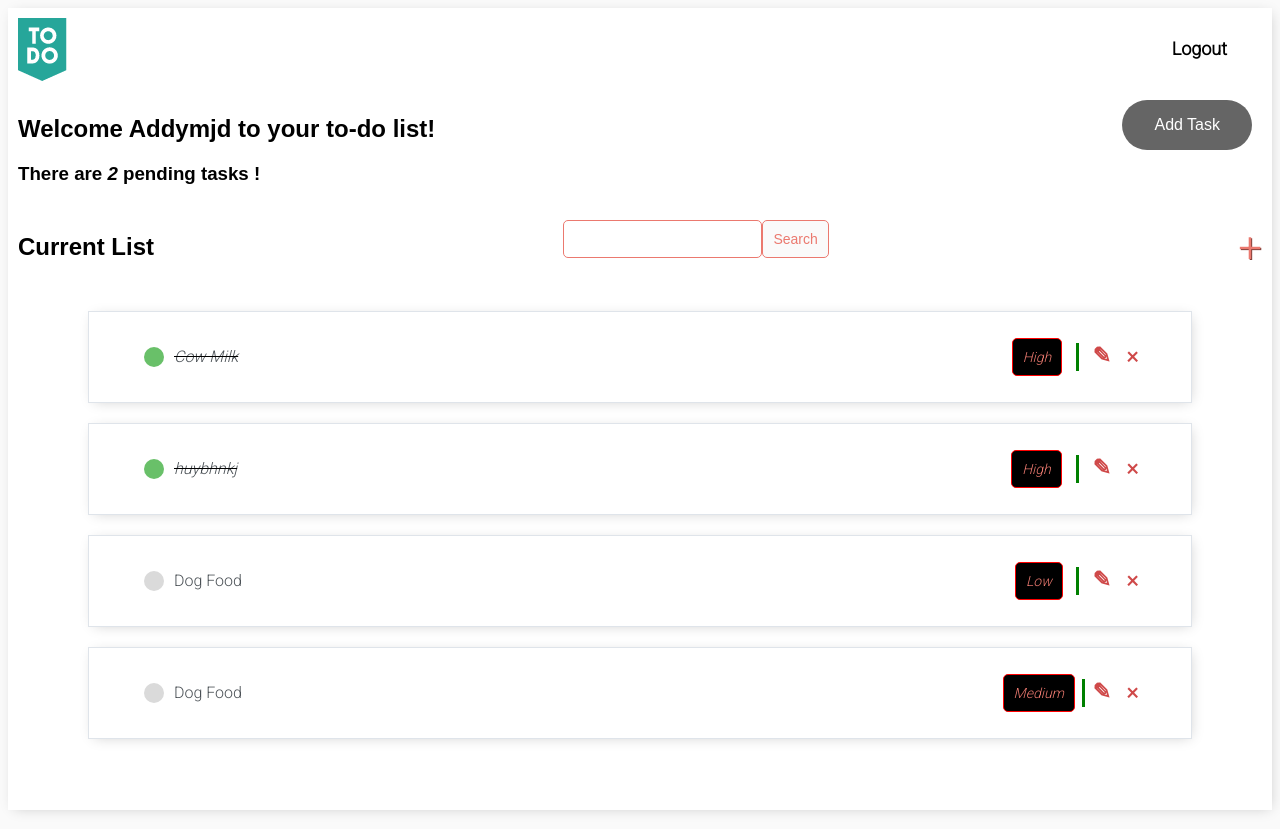
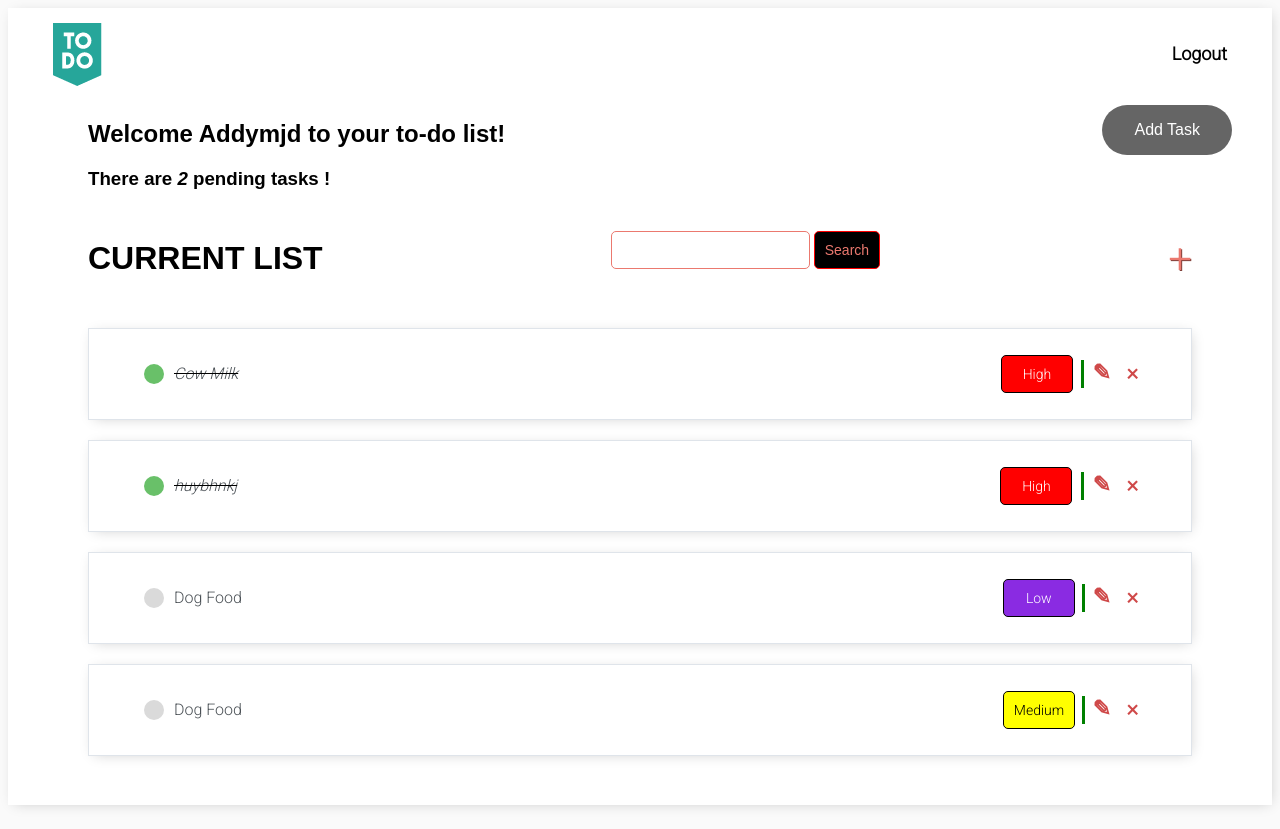
Before and after one commit to abdullahmujahidali/ToDoApp-Project, a Django app: page / in a window 1280 px wide. After the commit the page ends 808 px from the top, so only its background shows below. Run offline with Django 3.2, Linux system fonts and the light colour scheme; a user stored in the database is signed in; data comes from the database, SQL or seed files in the repository; both versions use the stored data as it was after the commit.

Commit message:
Search Function Modified

```diff
--- a/useend/static/css/style.css
+++ b/useend/static/css/style.css
@@ -126,13 +126,17 @@ p {
 .handle:active:after {
     cursor: grabbing;
 }
-
+.mrFix{
+    margin-right: 18px;
+}
 .dropArea {
     background-color: #f1f2f6;
     color: black;
-    border: #ced6e0 1px solid;
 }
-
+.borderCheck{
+    padding: 15px;
+    color:white
+}
 .selectedTask {
     opacity: 0.6;
 }
@@ -157,6 +161,7 @@ p {
 .btnTask{
     display:inline-block;
     text-align:right;
+    margin-right: 20px;
     float:right;
 }
 .addTask{
@@ -187,7 +192,7 @@ input[type=password]{
     width: 90%;
 }
 .extraG{
-    padding-left:10px;
+    padding-left:70px;
     display:inline-block;
 }
 .formStyle{
@@ -202,7 +207,7 @@ input[type=password]{
     margin-right:0px;
 }
 .extraP{
-    margin-left:10px;
+    margin-left:80px;
     margin-top:0px;
 }
 label {
@@ -231,6 +236,49 @@ label {
     text-decoration: none;
 }
 
+
+.button2 {
+    border: 1px solid black;
+    background-color: blueviolet;
+    color: white;
+    padding: 10px;
+    font-size: 14px;
+    max-width: 50px;
+    text-align:center;
+    min-width: 50px;
+    border-radius: 5px;
+    cursor: pointer;
+    text-decoration: none;
+}
+
+.button3 {
+    border: 1px solid black;
+    background-color: yellow;
+    color: black;
+    padding: 10px;
+    font-size: 14px;
+    min-width: 50px;
+    max-width: 50px;
+    text-align:center;
+    border-radius: 5px;
+    cursor: pointer;
+    text-decoration: none;
+}
+.button5 {
+    border: 1px solid black;
+    background-color: red;
+    color: white;
+    text-align:center;
+    padding: 10px;
+    max-width: 50px;
+    font-size: 14px;
+    border-radius: 5px;
+    min-width: 50px;
+    cursor: pointer;
+    text-decoration: none;
+}
+
+
 .card-body {
     padding: 20px;
 }
--- a/useend/templates/useend/login.html
+++ b/useend/templates/useend/login.html
@@ -5,14 +5,14 @@
 <div class="header-bar">
      <img src="{% static 'assets/to-do2.png' %}">
 </div>
-
 <div class="card-body">
     <form method="POST">
+
         {% csrf_token %}
         {{form.as_p}}
-        <input class="button" type="submit" value="Login">
+        <input class="button2" type="submit" value="Login">
     </form>
-    <p>Don't have an account? <a href="{% url 'register' %}">Register</a></p>
+    <p style="text-align:center;">Don't have an account? <a href="{% url 'register' %}">Register</a></p>
 </div>
 
 {% endblock content %}
--- a/useend/templates/useend/main.html
+++ b/useend/templates/useend/main.html
@@ -11,8 +11,10 @@
 <link href="https://fonts.googleapis.com/css2?family=Roboto:wght@300&display=swap" rel="stylesheet">
 </head>
 <style>
-
-
+.extraG{
+    padding-left:80px;
+    display:inline-block;
+}
 </style>
 <body>
     <div class="container">
--- a/useend/templates/useend/task_list.html
+++ b/useend/templates/useend/task_list.html
@@ -1,8 +1,8 @@
 {% extends 'useend/main.html' %}
 {% load static %}
 {% block content %}
-<div class="header-bar">
-    <div  >
+<div class="header-bar" style="padding-top:15px;">
+    <div style="margin-left: 35px;"  >
         <a href="{% url 'tasks' %}"> <img src="{% static 'assets/to-do.png' %}"> </a>
     </div>
     {% if request.user.is_authenticated %}
@@ -18,12 +18,13 @@
 </div>
     <h3 class="extraP">There are <i>{{count}}</i> pending task{{ count|pluralize:"s" }} !</h3>
 <div id="search-add-wrapper">
-    <h2 >Current List  </h2>
+    <h1 style="margin-left:70px; font-weight:bolder;">CURRENT LIST  </h1>
     <form method="GET" class="formStyle">
         <input type='text' name='search-area' value="{{search_input}}">
-        <input class="button" type="submit" value='Search'>
+        &nbsp;
+        <input class="button1" type="submit" value='Search'>
     </form>
-    <a id="add-link" href="{% url 'task-create' %}">&#x2b;</a>
+    <a id="add-link" style="margin-right:70px;" href="{% url 'task-create' %}">&#x2b;</a>
 </div>
 
 
@@ -39,9 +40,24 @@
             <a href="{% url 'task-update' task.id %}">{{task}}</a> {% endif %}
         </div>
     &nbsp;
-       <div class="button1 spacer" > <i>{{task.priority}}</i> </div>
+       {% if task.priority == 'High' %}
+       <div class="button5 spacer" >
+
+       {{task.priority}}
+        </div>
+        {% elif task.priority == 'Medium' %}
+        <div class="button3 spacer" >
+       {{task.priority}}
+        </div>
+        {% else %}
+        <div class="button2 spacer" >
+       {{task.priority}}
+        </div>
+        {% endif %}
+
+
        <div class= "presser"></div>
-        <div class="task-controls" style="margin-right:18px;">
+        <div class="task-controls mrFix">
             <a class="delete-link" href="{% url 'task-update' task.id %}">&#9998;</a>
             &nbsp;&nbsp;
             <a class="delete-link" href="{% url 'task-delete' task.id %}">&#215;</a>
@@ -53,7 +69,7 @@
     <h3 style="padding: 15px;">No items in list</h3>
     {% endfor %}
 </div>
-    <h3 style="padding: 15px; color:white">No items in list</h3>
+    <h3 class="borderCheck"></h3>
 
 
 {% endblock content %}
```
Also changed, not shown: useend/static/css/form.css (+19 -4 lines), useend/templates/useend/registerTemplate.html (+18 -0 lines), useend/templates/useend/task_form.html (+7 -15 lines), db.sqlite3.
